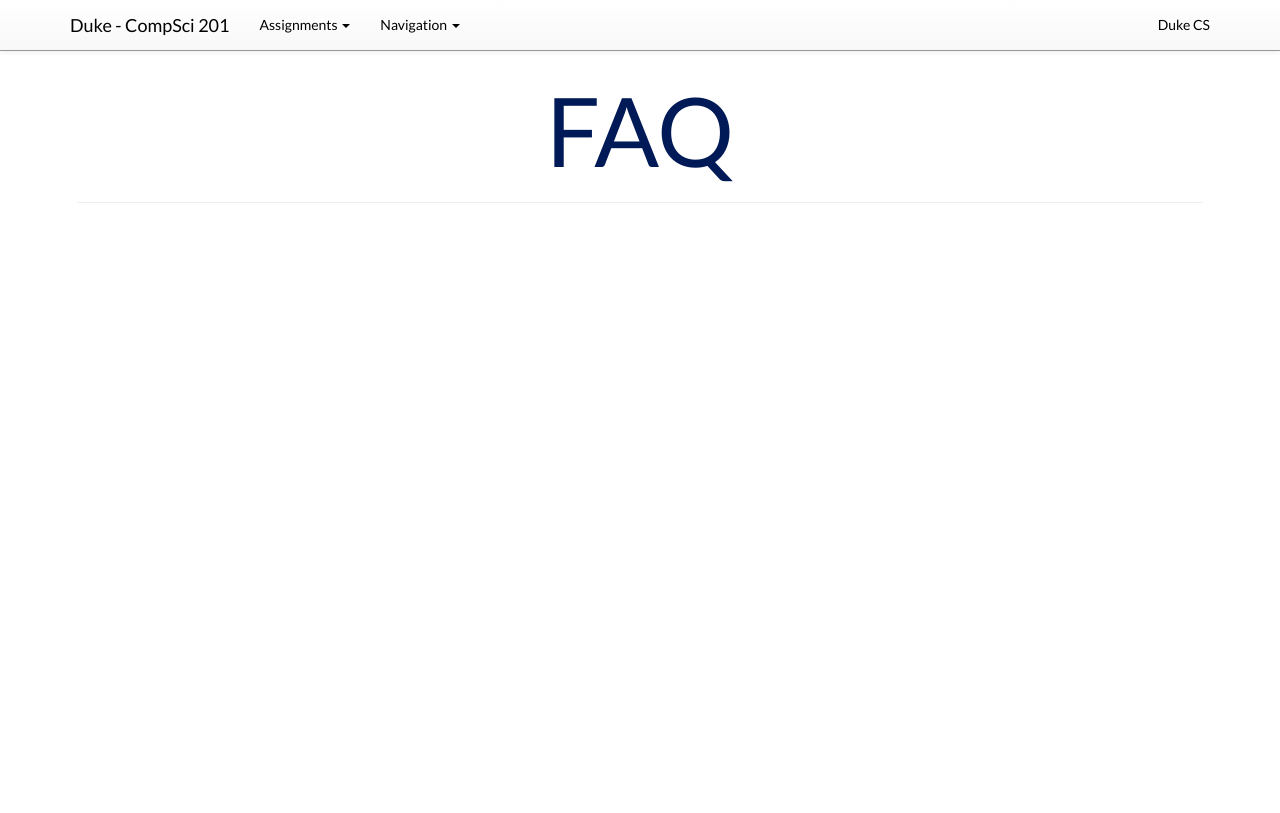
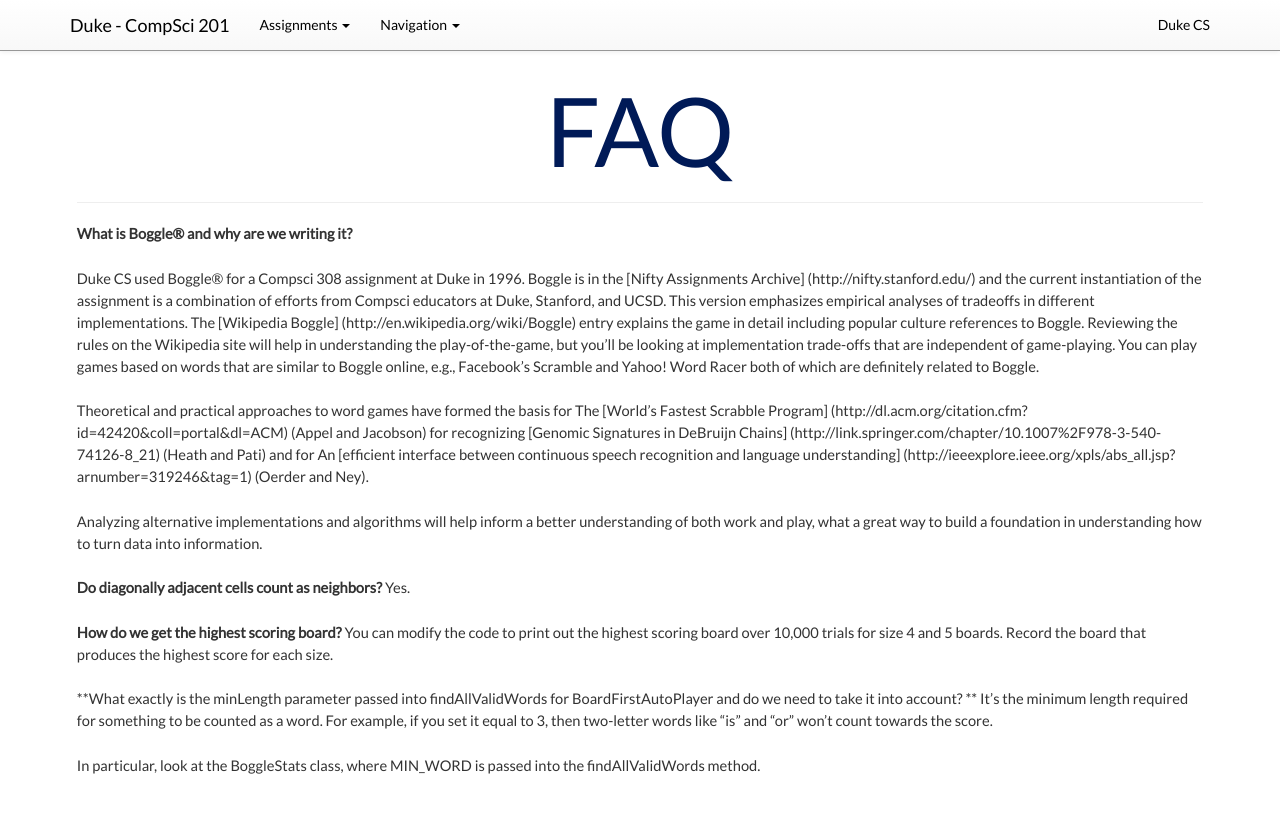
Before and after one commit to compsci201/compsci201.github.io, a Jekyll site: the page built from boggle/9.1-faq.md, in a window 1280 px wide. Shown: the top 813 px of the page. Built offline with Jekyll 4.4.1, drawn with Linux system fonts in a browser that asks for light colours; nearby versions of some CDN libraries.

Commit message:
FAQ completed

```diff
--- a/boggle/9.1-faq.md
+++ b/boggle/9.1-faq.md
@@ -4,3 +4,27 @@ title: "FAQ"
 assignment: "boggle"
 
 ---
+
+
+**What is Boggle® and why are we writing it?**
+
+ Duke CS used Boggle® for a Compsci 308 assignment at Duke in 1996. Boggle is in the [Nifty Assignments Archive] (http://nifty.stanford.edu/) and the current instantiation of the assignment is a combination of efforts from Compsci educators at Duke, Stanford, and UCSD. This version emphasizes empirical analyses of tradeoffs in different implementations.
+The [Wikipedia Boggle] (http://en.wikipedia.org/wiki/Boggle) entry explains the game in detail including popular culture references to Boggle. Reviewing the rules on the Wikipedia site will help in understanding the play-of-the-game, but you'll be looking at implementation trade-offs that are independent of game-playing. You can play games based on words that are similar to Boggle online, e.g., Facebook's Scramble and Yahoo! Word Racer both of which are definitely related to Boggle.
+
+Theoretical and practical approaches to word games have formed the basis for The [World's Fastest Scrabble Program] (http://dl.acm.org/citation.cfm?id=42420&coll=portal&dl=ACM) (Appel and Jacobson) for recognizing [Genomic Signatures in DeBruijn Chains] (http://link.springer.com/chapter/10.1007%2F978-3-540-74126-8_21) (Heath and Pati) and for An [efficient interface between continuous speech recognition and language understanding] (http://ieeexplore.ieee.org/xpls/abs_all.jsp?arnumber=319246&tag=1) (Oerder and Ney).
+
+Analyzing alternative implementations and algorithms will help inform a better understanding of both work and play, what a great way to build a foundation in understanding how to turn data into information.
+
+
+**Do diagonally adjacent cells count as neighbors?**
+Yes.
+
+
+**How do we get the highest scoring board?**
+You can modify the code to print out the highest scoring board over 10,000 trials for size 4 and 5 boards.  Record the board that produces the highest score for each size.
+
+
+**What exactly is the minLength parameter passed into findAllValidWords for BoardFirstAutoPlayer and do we need to take it into account? **
+It's the minimum length required for something to be counted as a word. For example, if you set it equal to 3, then two-letter words like "is" and "or" won't count towards the score.
+
+In particular, look at the BoggleStats class, where MIN_WORD is passed into the findAllValidWords method.
```
Also changed, not shown: boggle/9.0-rubric.md (+4 -4 lines), boggle/index.md (+17 -0 lines).
